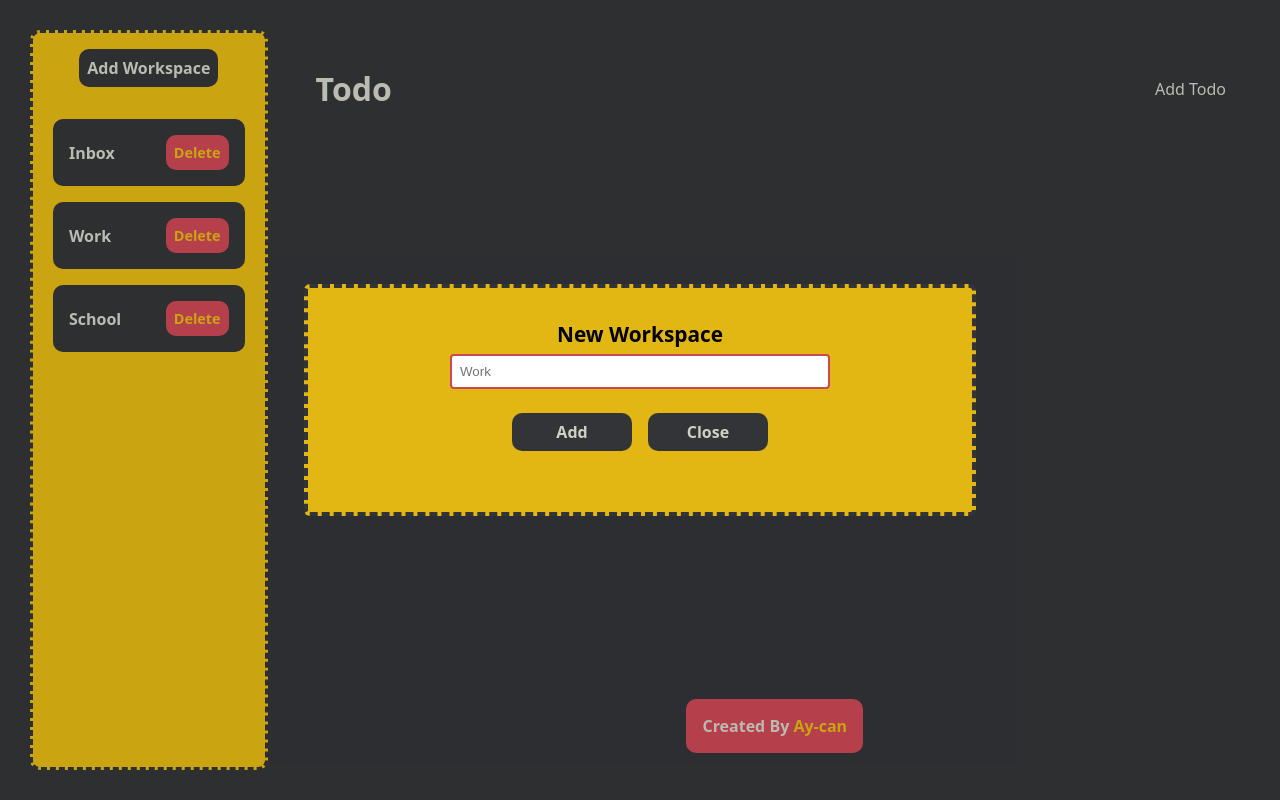
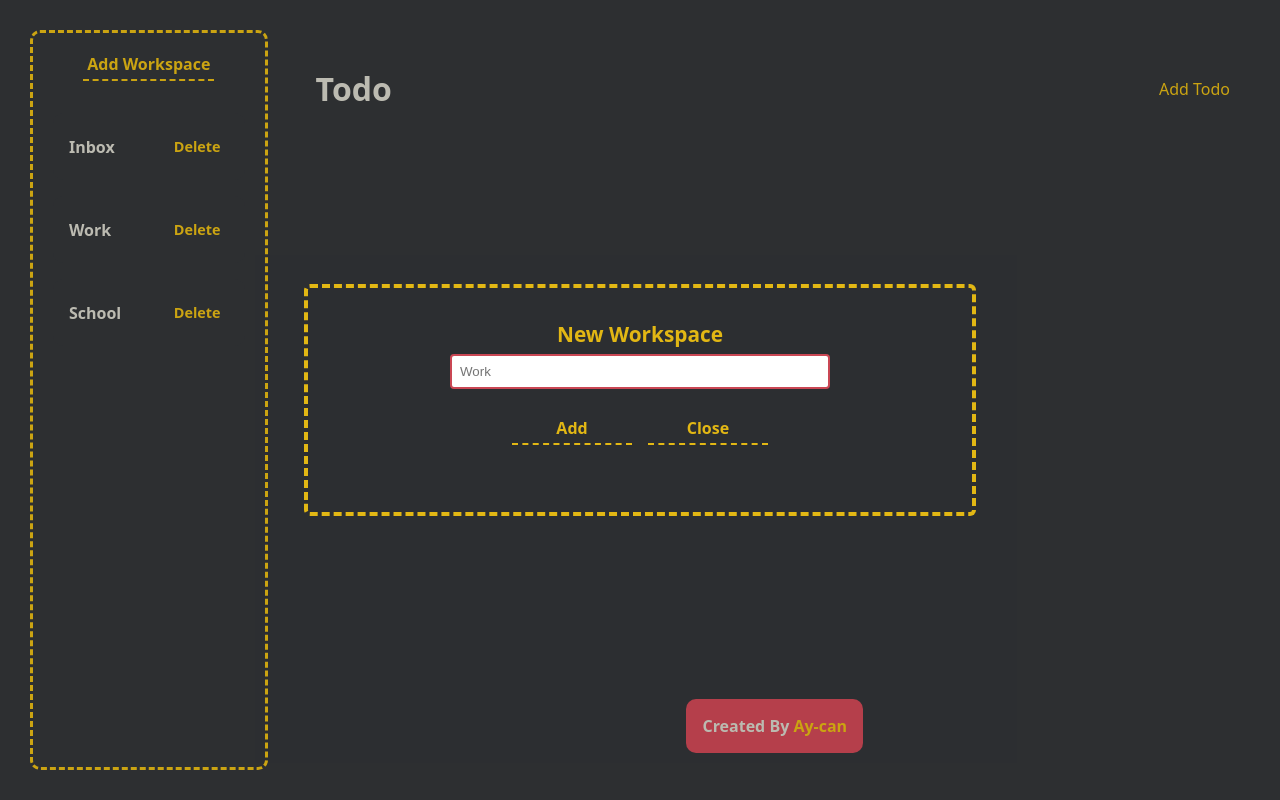
Before and after one commit to Ay-can/todo, a website built with webpack: page src/index.html in a window 1280 px wide. Both pictures are taken after a click on the button "Add Workspace". Built offline with nearby package versions, Linux system fonts and the light colour scheme.

Commit message:
change style of buttons and sidebar background

```diff
--- a/src/index.html
+++ b/src/index.html
@@ -7,7 +7,7 @@
   </head>
   <body>
     <div class="sidebar-workspaces">
-      <button type="button">Add Workspace</button>
+      <button type="button" id="add-workspace">Add Workspace</button>
       <dialog id="workspace-dialog">
         <form action="" id="workspace-form">
           <div class="workspace-field">
--- a/src/style.css
+++ b/src/style.css
@@ -15,8 +15,7 @@ body {
 }
 
 .sidebar-workspaces {
-  background-color: rgb(226, 183, 20);
-  border: 3px dashed rgb(50, 52, 55);
+  border: 3px dashed rgb(226, 183, 20);
   border-radius: 10px;
   padding: 16px;
   display: flex;
@@ -47,23 +46,6 @@ body {
   display: flex;
   align-items: center;
   justify-content: space-between;
-}
-
-button {
-  font: inherit;
-  border-radius: 10px;
-  width: fit-content;
-  padding: 8px;
-  background-color: rgb(50, 52, 55);
-  color: rgb(209, 208, 197);
-  border: none;
-
-  cursor: pointer;
-}
-
-button:active {
-  position: relative;
-  top: 3px;
 }
 
 .content {
@@ -131,8 +113,8 @@ dialog {
   height: 160px;
   padding: 32px;
   border-radius: 6px;
-  border: 4px dashed rgb(50, 52, 55);
-  background-color: rgb(226, 183, 20);
+  border: 4px dashed rgb(226, 183, 20);
+  background: none;
 }
 
 form {
@@ -164,6 +146,7 @@ label[for="workspace-title"] {
   font-size: 1.3rem;
   margin-bottom: 6px;
   width: fit-content;
+  color: rgb(226, 183, 20);
 }
 
 .buttons {
@@ -175,6 +158,38 @@ label[for="workspace-title"] {
 
 .buttons > * {
   width: 20%;
+}
+
+button {
+  font: inherit;
+  width: fit-content;
+  padding: 4px;
+  color: rgb(226, 183, 20);
+  border: none;
+  background: none;
+
+  cursor: pointer;
+}
+
+button:hover {
+  background-color: rgb(202, 71, 84);
+  border-radius: 10px;
+}
+
+#add-btn,
+#close-btn {
+  color: rgb(226, 183, 20);
+  border-bottom: 2px dashed rgb(226, 183, 20);
+}
+
+button:active {
+  position: relative;
+  top: 3px;
+}
+
+#add-workspace {
+  color: rgb(226, 183, 20);
+  border-bottom: 2px dashed rgb(226, 183, 20);
 }
 
 .error-message {
@@ -189,7 +204,6 @@ label[for="workspace-title"] {
   color: rgb(226, 183, 20);
   text-align: center;
   padding: 8px;
-  background-color: rgb(202, 71, 84);
   border: none;
 
   cursor: pointer;
@@ -210,10 +224,9 @@ label[for="workspace-title"] {
 }
 
 #add-todo {
-  background-color: rgb(198, 210, 209);
   color: red;
-  width: 100px;
-  height: 40px;
+  width: 40px;
+  height: 30px;
 }
 
 .todo-item {
```
